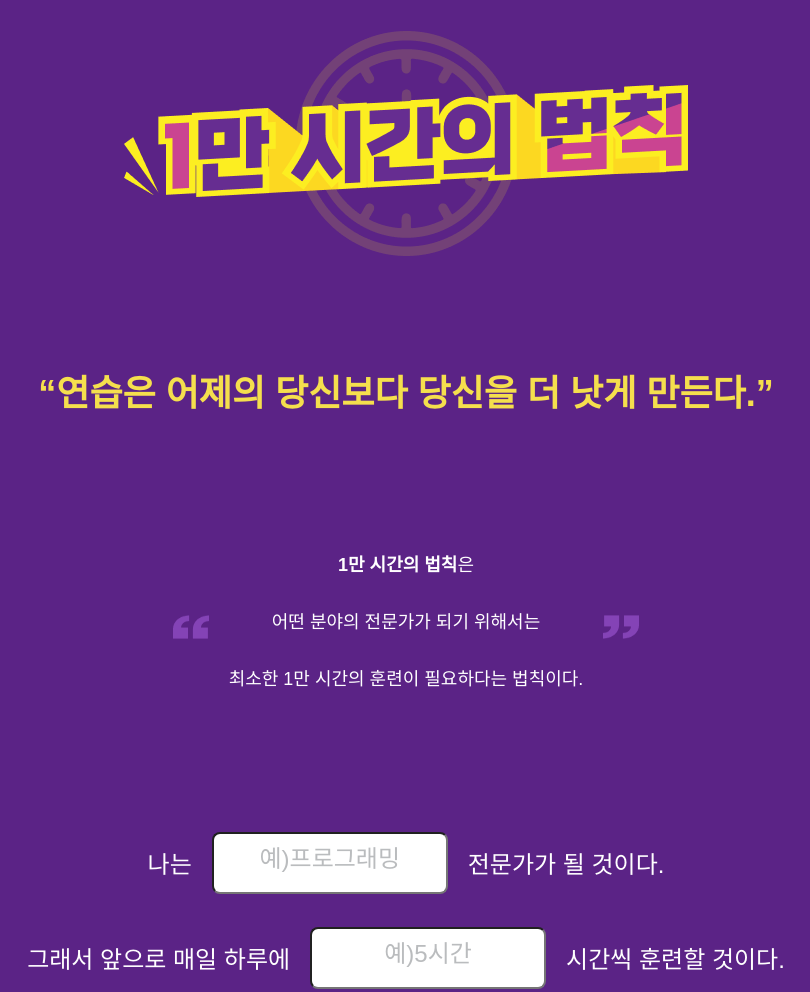
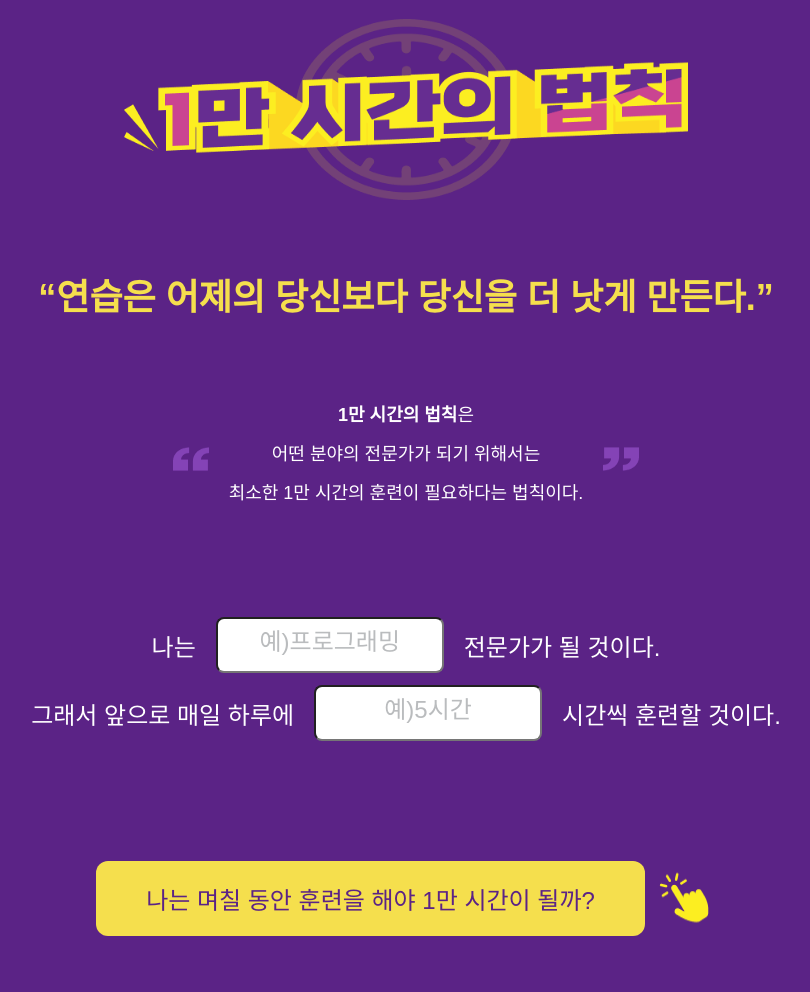
Before and after one commit to Ryan9203/-, a plain HTML site: page main/index.html in a window 1280 px wide. Shown: the part 157-1149 px from the top of the page, without its empty margins (234-1044 px from the left). Drawn offline with Linux system fonts and the light colour scheme; a web font is replaced by a local one.

Commit message:
popup 기본 스타일 및 레이아웃 css 적용

```diff
--- a/popup/popup-style.css
+++ b/popup/popup-style.css
@@ -14,5 +14,58 @@
 /* font-family: 'OTEnjoystoriesBa', sans-serif; */
 
 body {
+  width: 100%;
+  height: 1080px;
+
   font-family: 'GmarketSansMedium', sans-serif;
+  font-size: 24px;
+  font-weight: 500;
+
+  display: flex;
+  justify-content: center;
+  align-items: center;
 }
+
+article {
+  width: 800px;
+  padding: 80px 146px ;
+  background-color: white;
+  box-shadow: 4px 4px 30px rgba(0, 0, 0, 15%);
+  border-radius: 20px;
+}
+
+header {
+  margin-bottom: 40px;
+}
+
+header p {
+  font-family: 'OTEnjoystoriesBa', sans-serif;
+  font-size: 36px;
+  font-weight: 700;
+  color: #5B2386;
+
+  text-align: center;
+}
+
+header p span {
+  font-size: 96px;
+}
+
+main {
+  display: flex;
+  flex-direction: column;
+  align-items: center;
+  gap: 60px;
+}
+
+main a {
+  text-decoration: none;
+  color: #5B2386;
+
+  padding: 20px 48px 20px 50px;
+  background-color: #FCEE21;
+  border-radius: 12px;
+
+  box-shadow: 2px 4px 10px rgba(0, 0, 0, 15%);
+
+}
--- /dev/null
+++ b/reset.css
@@ -0,0 +1,5 @@
+* {
+  margin: 0;
+  padding: 0;
+  box-sizing: border-box;
+}
```
Also changed, not shown: popup/popup.html (+12 -4 lines).
